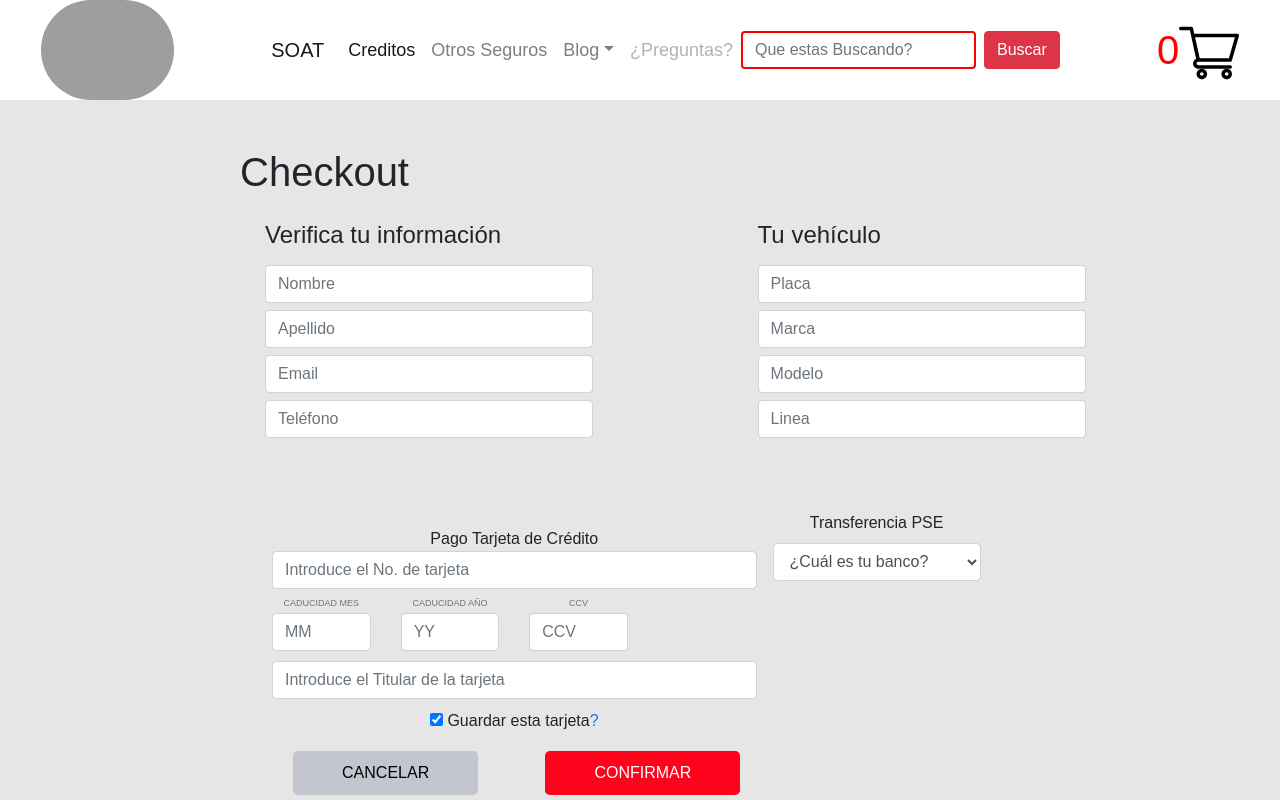
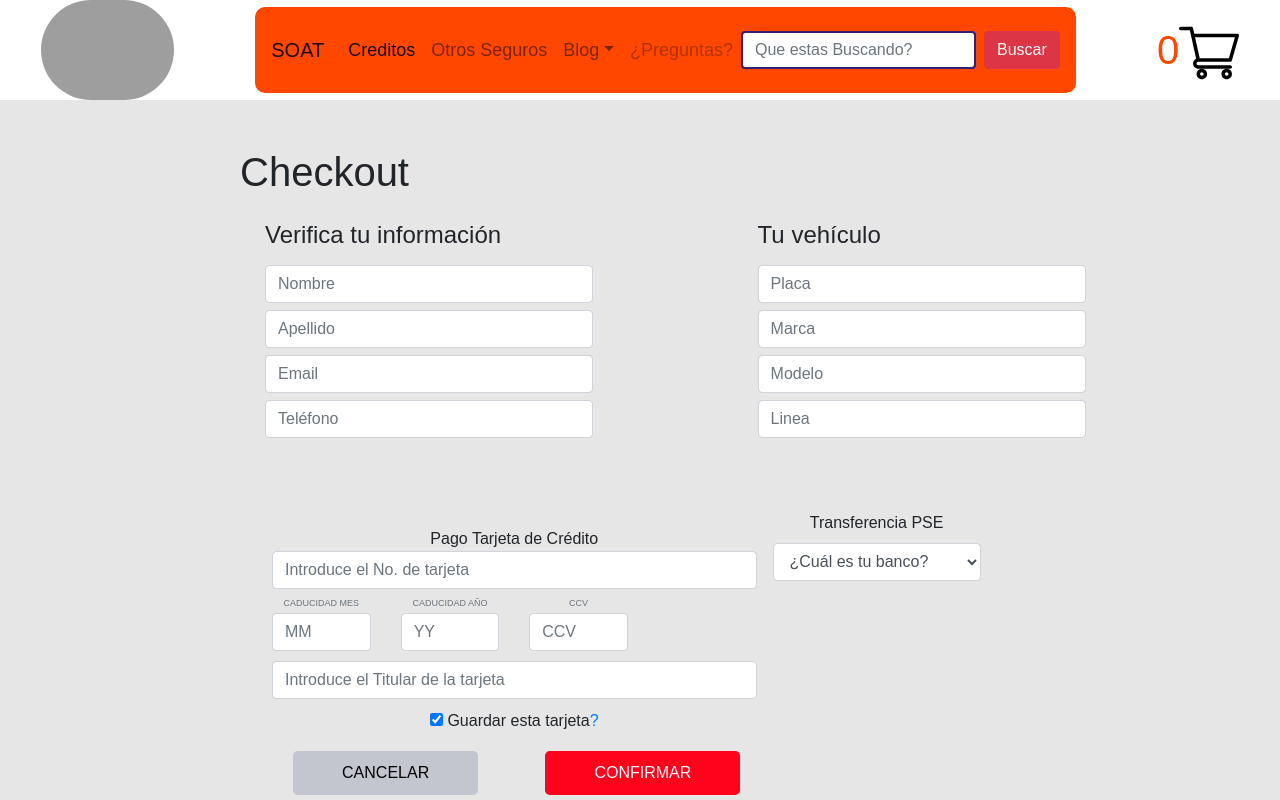
Before and after one commit to Jisel85/CheckoutGrupoR5, a React (Create React App) app: page /checkout in a window 1280 px wide. Shown: the top 800 px of the page. Built offline with nearby package versions, Linux system fonts and the light colour scheme; grey boxes are pictures that could not be loaded.

Commit message:
Realizando cambios en Header despues de presentacion diseño visual

```diff
--- a/src/components/Header.jsx
+++ b/src/components/Header.jsx
@@ -12,7 +12,7 @@ const Header = () => {
     return <header className="header">
         <img className="logo" src={logoR5}/>
             <nav className="navbar navbar-expand-lg navbar-light ">
-                <a className="navbar-brand" href="Soat">SOAT</a>
+                <a className="navbar-brand" href="SOAT">SOAT</a>
                     <button className="navbar-toggler" type="button" data-toggle="collapse" data-target="#navbarSupportedContent" aria-controls="navbarSupportedContent" aria-expanded="false" aria-label="Toggle navigation">
                         <span className="navbar-toggler-icon"></span>
                     </button>
--- a/src/styles/Header.scss
+++ b/src/styles/Header.scss
@@ -9,7 +9,8 @@
     font-size: 18px;
     font-family: Arial, Helvetica, sans-serif;
   }
-
+  //* color azul de R5 es #361f72
+  //* color naranja de  R5 es ff4700
   .logo{
     text-align: left;
     height: 100%;
@@ -21,7 +22,7 @@
     text-align: left;
     height: 60%;
     display: block;
-    color:red;
+    color: #ff4700;
     font-size: 40px;
 
     img{
@@ -30,5 +31,10 @@
   }
 
   input.form-control.mr-sm-2{
-    border: 2px solid red;
+    border: 2px solid #361f72;
   }
+
+  .navbar-expand-lg {
+    background-color: #ff4700;
+    border-radius: 10px;
+  }
--- a/src/styles/Recommended.scss
+++ b/src/styles/Recommended.scss
@@ -54,6 +54,7 @@
   a:link, a:visited, a:active {
     color: white;
     text-decoration:none;
+
 }
 }
 
```
